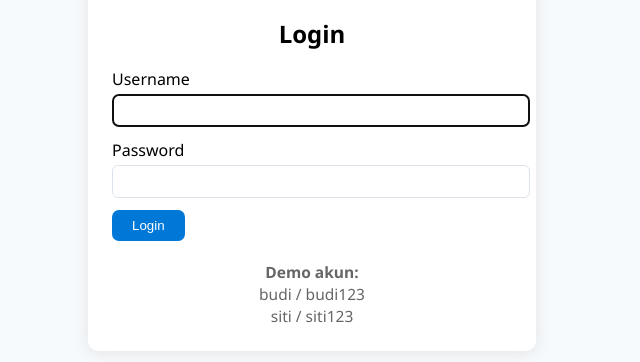
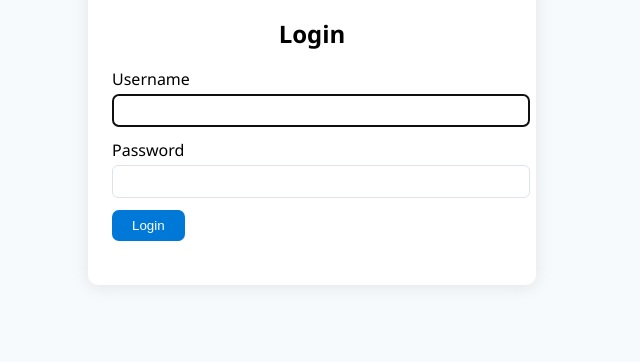
Before and after one commit to joka0032h/Absensi-Karyawan, a plain HTML site: page index.html in a window 1280 px wide. Shown: the part 184-546 px from the top of the page, without its empty margins (328-968 px from the left). Drawn offline with Linux system fonts and the light colour scheme.

Commit message:
Update index.html
Signed-off-by: joka0032h <jokecan04@gmail.com>

```diff
--- a/index.html
+++ b/index.html
@@ -72,7 +72,6 @@
       <button type="submit">Login</button>
     </form>
     <div style="margin-top:20px;font-size:.97em;color:#666;text-align:center;">
-      <b>Demo akun:</b> <br> budi / budi123 <br> siti / siti123
     </div>
   </div>
 
@@ -110,9 +109,9 @@
     const users = [
       { username: 'Joka Munir', password: 'Joka2004' },
       { username: 'Fathul Salbani', password: 'Fathul22' },
-      { username: 'Nur Izzati Kharisma', password:'Kharisma06'}  ];
-
-    let loggedInUser = null;
+      { username: 'Nur Izzati Kharisma', password:'Kharisma06'}
+    ];
+        let loggedInUser = null;
     let absensi = JSON.parse(localStorage.getItem('absensi') || '[]');
 
     // Animasi notifikasi
```
